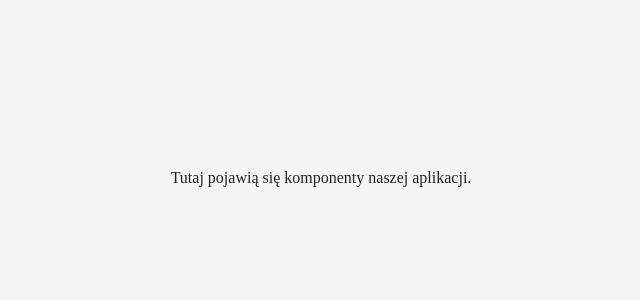
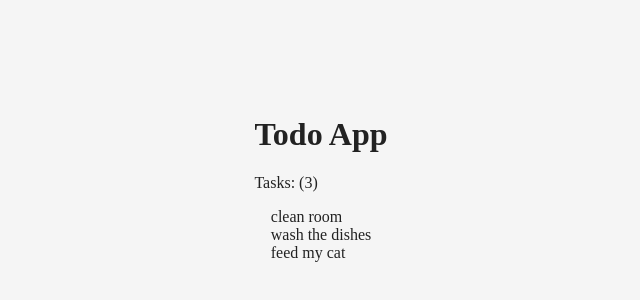
Before and after one commit to grabola5/todo-webpack-react, a React app: page / in a window 1280 px wide. Shown: the part 230-530 px from the top of the page, without its empty margins (327-967 px from the left). Built offline with nearby package versions, Linux system fonts and the light colour scheme.

Commit message:
Implement components Title and TodoList

```diff
--- a/package.json
+++ b/package.json
@@ -6,8 +6,7 @@
   "scripts": {
     "test": "echo \"Error: no test specified\" && exit 1",
     "start": "webpack --mode development",
-    "build": "webpack --mode production",
-    "watch": "browser-sync start --server --files css/*.css *.html *.js"
+    "build": "webpack --mode production"
   },
   "author": "grabola",
   "license": "ISC",
--- a/src/components/Title.js
+++ b/src/components/Title.js
@@ -1,8 +1,9 @@
 import React from 'react';
 
-const Title = props => <div>
-                        <h1>{props.title}</h1>
-    //                  <p>Tasks: ({})</p> Tutaj ma się wyświetlać liczba zadań
-                      </div>
+const Title = props => (
+  <div>
+    <h1>{props.title}</h1>
+    <p>Tasks: ({props.length})</p>
+  </div>)
 
 export default Title;
--- a/src/components/Todo.js
+++ b/src/components/Todo.js
@@ -1,2 +1,5 @@
 import React from 'react';
-import App from '../containers/App.js'
+
+const Todo = props => <div>{props.text}</div>
+
+export default Todo;
--- a/src/components/TodoList.js
+++ b/src/components/TodoList.js
@@ -0,0 +1,9 @@
+import React from 'react';
+import Todo from './Todo.js'
+
+const TodoList = props => (
+  <div>
+   {props.data.map(todo => (<Todo key={todo.id} text={todo.text} id={todo.id}/>))}
+  </div>)
+
+export default TodoList;
--- a/src/containers/App.js
+++ b/src/containers/App.js
@@ -2,13 +2,24 @@ import React from 'react';
 import uuid from 'uuid';
 import style from './App.css';
 import Title from '../components/Title.js';
+import Todo from '../components/Todo.js';
 import TodoList from '../components/TodoList.js';
+
 
 class App extends React.Component {
 	constructor(props) {
 		super(props);
 		this.state = {
-			data: []
+			data: [{
+				id: 1,
+    		text: 'clean room'
+				}, {
+				id: 2,
+    		text: 'wash the dishes'
+				}, {
+				id: 3,
+    		text: 'feed my cat'
+			}]
 		};
 	}
 
@@ -29,7 +40,8 @@ class App extends React.Component {
 	render() {
 		return (
 			<div className={style.TodoApp}>
-			Tutaj pojawią się komponenty naszej aplikacji.
+				<Title title="Todo App" length={this.state.data.length}/>
+				<TodoList data={this.state.data} remove = {id => this.removeTodo(id)}/>
 			</div>
 		);
 	}
--- a/webpack.config.js
+++ b/webpack.config.js
@@ -43,7 +43,8 @@ module.exports = (env) => {
     				}
           }]
     		}
-    	]}
+    	]},
+    plugins: plugins
   }
-  plugins: plugins
+
 };
```
Also changed, not shown: src/index.js (line endings or trailing spaces).
